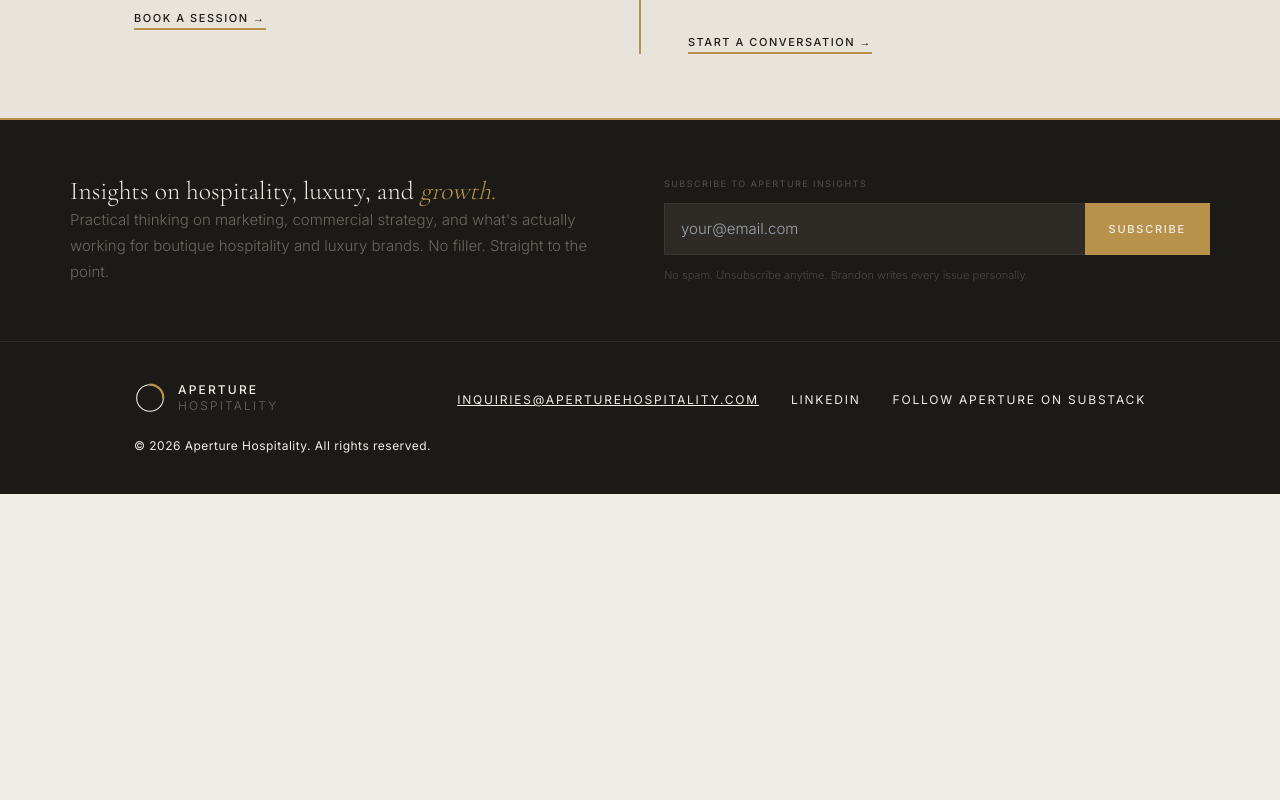
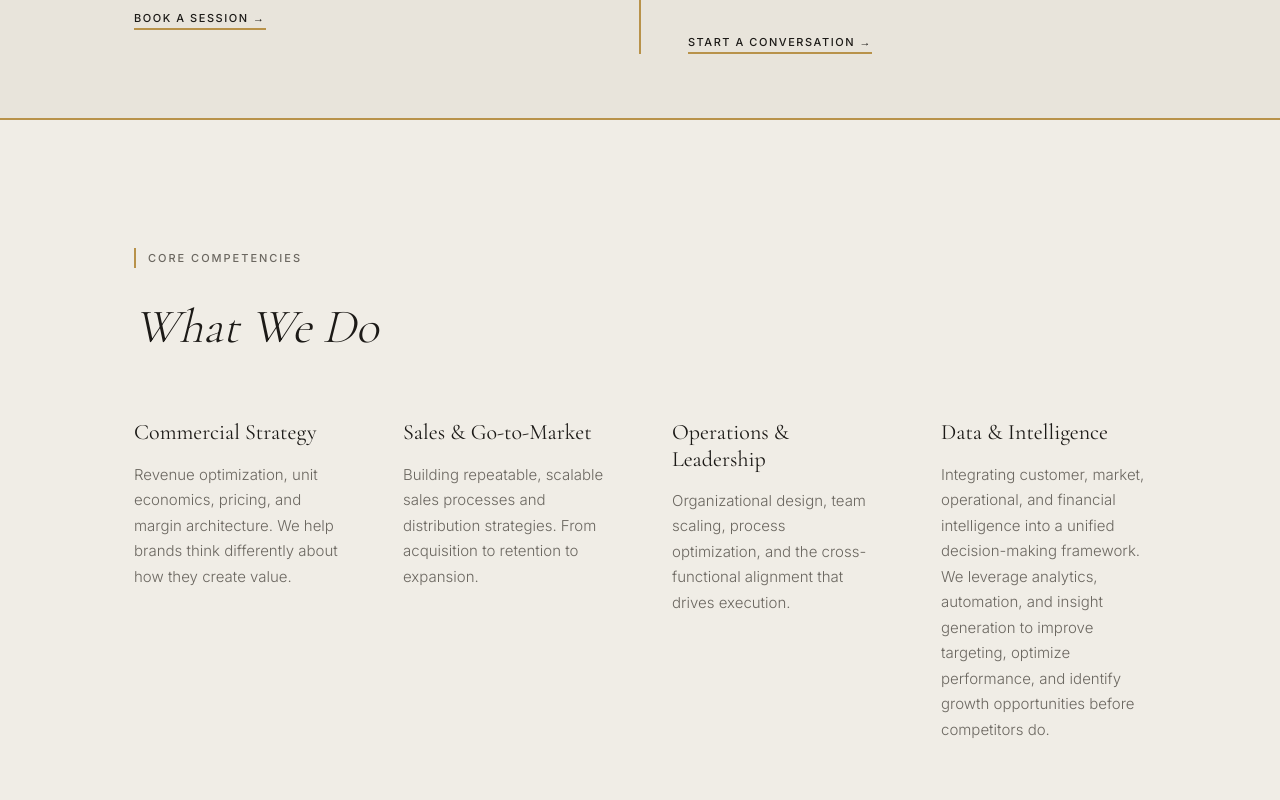
Before and after one commit to letsnavigatebmw/aperture-hospitality, a Next.js app: page /capabilities in a window 1280 px wide. Shown: the part 7940-8740 px from the top of the page. Before the commit the page ends 8434 px from the top, so only its background shows below. Built offline with nearby package versions, Linux system fonts and the light colour scheme.

Commit message:
Add Core Competencies section with 4 columns including Data & Intelligence

```diff
--- a/app/capabilities/page.tsx
+++ b/app/capabilities/page.tsx
@@ -554,6 +554,49 @@ export default function CapabilitiesPage() {
         </div>
       </section>
 
+      {/* CORE COMPETENCIES */}
+      <section style={{ background: '#F0EDE6', padding: 'clamp(5rem, 10vw, 9rem) 0', borderBottom: '2px solid #B8924A' }}>
+        <div style={{ maxWidth: '1140px', margin: '0 auto', padding: '0 clamp(1.5rem, 5vw, 4rem)' }}>
+          <div style={{ display: 'flex', alignItems: 'center', gap: '0.75rem', fontSize: '0.6875rem', fontWeight: 500, letterSpacing: '0.18em', textTransform: 'uppercase', color: '#6B6760', marginBottom: '2rem' }}>
+            <span style={{ width: '2px', height: '1.25rem', background: '#B8924A' }}></span>
+            Core Competencies
+          </div>
+          <h2 style={{ fontFamily: "'Cormorant Garamond', Georgia, serif", fontSize: 'clamp(2rem, 4vw, 3rem)', fontWeight: 300, lineHeight: 1.15, marginBottom: '4rem', color: '#1C1A17', fontStyle: 'italic' }}>
+            What We Do
+          </h2>
+
+          <div style={{ display: 'grid', gridTemplateColumns: 'repeat(4, 1fr)', gap: '4rem' }}>
+            {[
+              {
+                title: 'Commercial Strategy',
+                desc: 'Revenue optimization, unit economics, pricing, and margin architecture. We help brands think differently about how they create value.'
+              },
+              {
+                title: 'Sales & Go-to-Market',
+                desc: 'Building repeatable, scalable sales processes and distribution strategies. From acquisition to retention to expansion.'
+              },
+              {
+                title: 'Operations & Leadership',
+                desc: 'Organizational design, team scaling, process optimization, and the cross-functional alignment that drives execution.'
+              },
+              {
+                title: 'Data & Intelligence',
+                desc: 'Integrating customer, market, operational, and financial intelligence into a unified decision-making framework. We leverage analytics, automation, and insight generation to improve targeting, optimize performance, and identify growth opportunities before competitors do.'
+              }
+            ].map((competency, i) => (
+              <div key={i}>
+                <h3 style={{ fontFamily: "'Cormorant Garamond', Georgia, serif", fontSize: '1.375rem', fontWeight: 400, color: '#1C1A17', lineHeight: 1.2, marginBottom: '1rem' }}>
+                  {competency.title}
+                </h3>
+                <p style={{ fontSize: '0.9375rem', fontWeight: 300, lineHeight: 1.7, color: '#6B6760' }}>
+                  {competency.desc}
+                </p>
+              </div>
+            ))}
+          </div>
+        </div>
+      </section>
+
       {/* NEWSLETTER SECTION */}
       <section style={{ background: '#1C1A17', padding: 'clamp(2.5rem, 5vw, 3.5rem) clamp(1.5rem, 5vw, 4rem)' }}>
         <div style={{ maxWidth: '1140px', margin: '0 auto', display: 'grid', gridTemplateColumns: '1fr 1fr', gap: '3rem', alignItems: 'center' }}>
```
